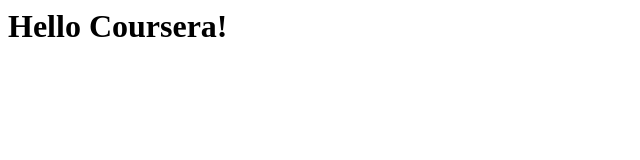
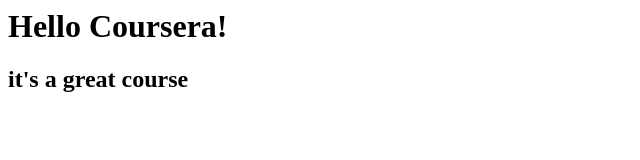
Before and after one commit to irina-feeney/coursera-test, a plain HTML site: page site/index.html in a window 1280 px wide. Shown: the whole page, without its empty margins (0-640 px from the left). Drawn offline with Linux system fonts and the light colour scheme.

Commit message:
added h2 tag

```diff
--- a/site/index.html
+++ b/site/index.html
@@ -4,5 +4,6 @@
     </head>
     <body>
         <h1>Hello Coursera!</h1>
+        <h2>it's a great course</h2>
     </body>
 </html>
```
